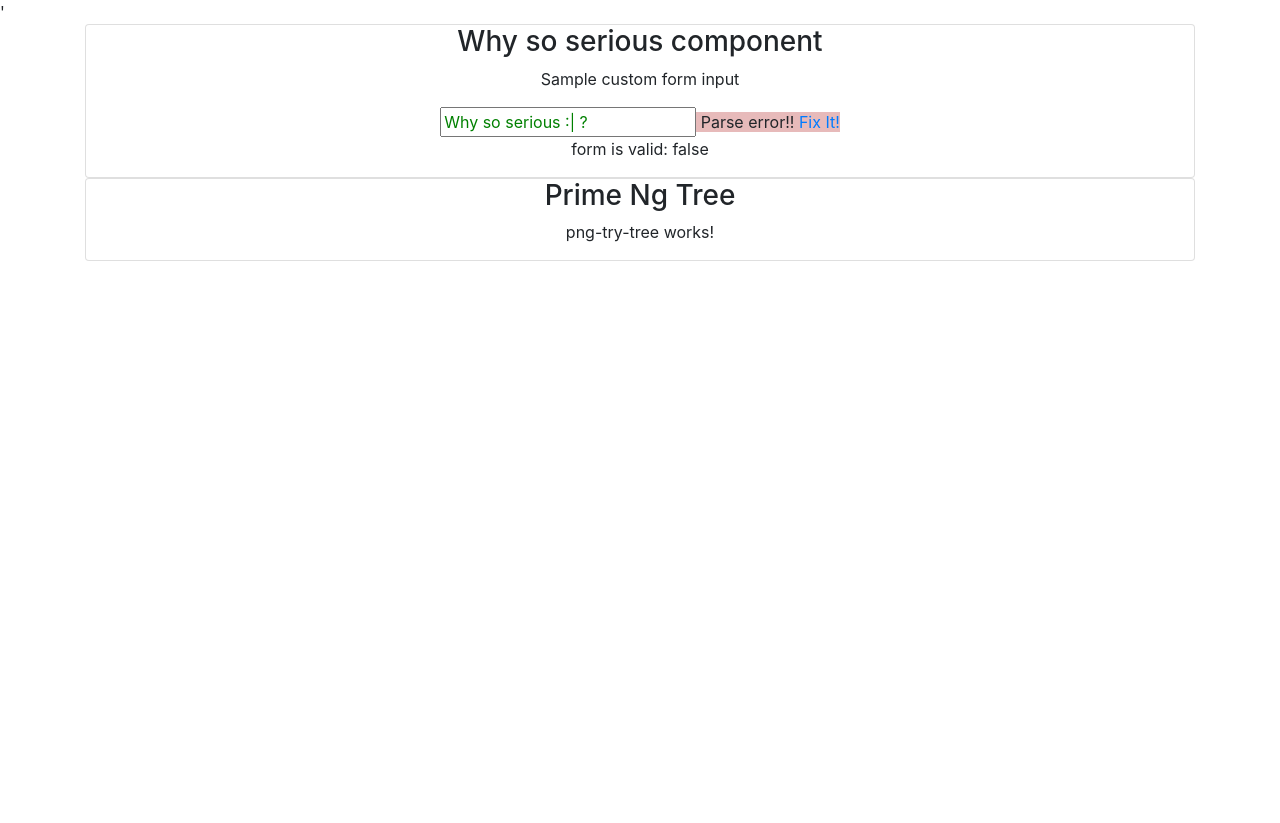
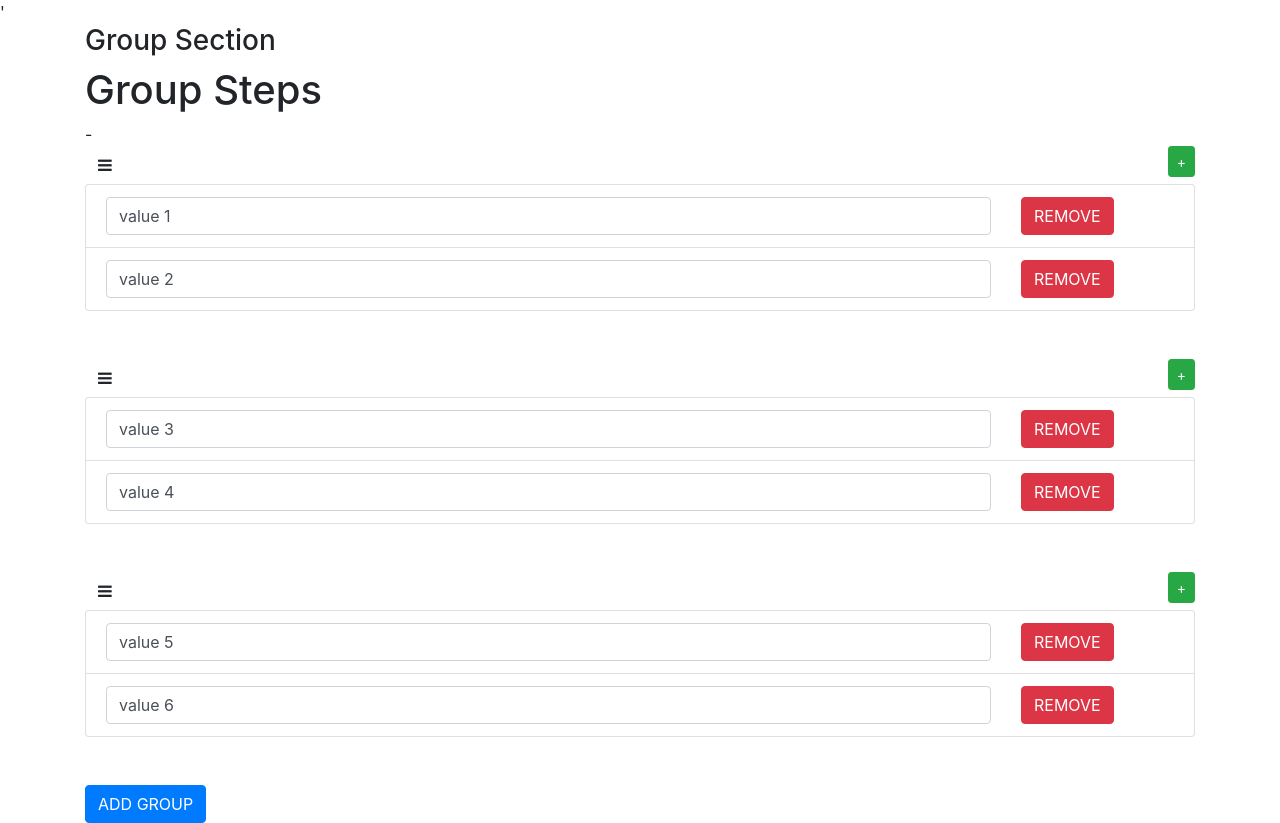
Before and after one commit to saratonite/ng-play, an Angular app: page / in a window 1280 px wide. Before the commit the page ends 800 px from the top, so only its background shows below. Built offline with nearby package versions, Linux system fonts and the light colour scheme; what primeng would draw is missing.

Commit message:
Grup structured  drag and drop component

```diff
--- a/src/app/app-routing.module.ts
+++ b/src/app/app-routing.module.ts
@@ -1,10 +1,8 @@
 import { NgModule } from '@angular/core';
 import { Routes, RouterModule } from '@angular/router';
 
-import { HomeComponent } from './home/home.component';
 
 const routes: Routes = [
-  { 'path':'/', component:HomeComponent}
 
 ];
 
--- a/src/app/app.component.html
+++ b/src/app/app.component.html
@@ -2,7 +2,7 @@
 
 <div class="container">
 
-  <section class="card text-center">
+  <!-- <section class="card text-center">
     <h3>Why so serious component </h3>
     <p>Sample custom form input</p>
     <form #form="ngForm">
@@ -16,6 +16,11 @@
 
     <h3>Prime Ng Tree</h3>
     <app-png-try-tree></app-png-try-tree>
+  </section> -->
+
+  <section>
+    <h3>Group Section</h3>
+    <app-group-steps></app-group-steps>
   </section>
 
 
--- /dev/null
+++ b/src/app/group-steps/group-steps.component.html
@@ -0,0 +1,39 @@
+<div>
+  <h1>Group Steps</h1>
+-
+  <div *ngIf="groupSteps && groupSteps.length">
+    <!--Render groups  -->
+      <div class="group" *ngFor="let group of groupSteps;let i=index">
+        <div class="btn" pDraggable="true" (onDragStart)="dragStart($event,group,false)"><i class="fa fa-bars"   aria-hidden="true"></i></div>
+         <button class="btn btn-success btn-sm pull-right" (click)="groupAddStep($event,group)">+</button>
+        <ul class="list-group" pDroppable="true" >
+
+          <li  class="list-group-item" *ngFor="let step of group.steps; let j=index;"
+              pDroppable="true"
+              (onDrop)="onDrop($event,group,step)"
+
+
+            >
+              <div class="row"
+               pDraggable="true"
+               (onDragStart)="dragStart($event,group,step)"
+
+               (onDragEnd)="dragEnd($event,group,step)"
+              >
+                  <div class="col-md-10">
+                    <input type="text" id="step_{{i}}_{{j}}" name="step_{{i}}_{{j}}" [(ngModel)]="groupSteps[i].steps[j].name" class="form-control" />
+                  </div>
+                  <div class="col-md-2">
+                      <button class="btn btn-danger" (click)="groupRemoveStep($event,group,step)">REMOVE</button>
+                  </div>
+              </div>
+
+
+          </li>
+        </ul>
+        <br/><br/>
+      </div>
+
+  </div>
+    <button class="btn btn-primary" (click)="addGroup($event)">ADD GROUP</button>
+</div>
--- /dev/null
+++ b/src/app/group-steps/group-steps.component.ts
@@ -0,0 +1,205 @@
+import { Component, OnInit } from '@angular/core';
+
+//import { GroupStep } from '../models/group-step.model';
+
+
+@Component({
+  selector: 'app-group-steps',
+  templateUrl: './group-steps.component.html',
+  styleUrls: ['./group-steps.component.css']
+})
+export class GroupStepsComponent implements OnInit {
+
+  public groupSteps: any[];
+
+  private dragedStep:any = null;
+  private dragGroup: any = null;
+
+  constructor() { }
+
+
+
+  ngOnInit() {
+    // this.groupSteps = [
+    //   {steps:[1,2,3]},
+    //   {steps:[4,5,6]},
+    //   {steps:[7,8]}
+    // ]
+    this.groupSteps = [
+
+      {steps : [{name:'value 1'},{name:'value 2'}]},
+      {steps : [{name:'value 3'},{name:'value 4'}]},
+      {steps : [{name:'value 5'},{name:'value 6'}]}
+    ]
+  }
+
+  // https://github.com/angular/angular/issues/4402
+
+  customTrackBy(index: number, obj: any): any {
+    return index;
+  }
+
+  addGroup($e) {
+
+    this.groupSteps.push({steps : [{name:''}]});
+
+  }
+
+  /**
+   *
+   * @param  Dom Event
+   * @param group
+   */
+  groupAddStep ($e,group) {
+
+    console.log('Group add step ', group);
+
+    let groupIdx = this.groupSteps.indexOf(group)
+
+    if( groupIdx > -1 ) {
+
+      console.log(this.groupSteps[groupIdx].steps.push({name:''}));
+
+      //this.groupSteps[groupIdx].setps.push('new')
+    }
+
+  }
+
+  groupRemoveStep($event, group, step) {
+
+    console.log(group,step);
+
+    let groupIdx = this.groupSteps.indexOf(group)
+
+    if( groupIdx > -1 ) {
+
+      let stepIdx =  this.groupSteps[groupIdx].steps.indexOf(step);
+
+      if(stepIdx > -1 ) {
+
+        this.groupSteps[groupIdx].steps.splice(stepIdx,1);
+      }
+
+      //this.groupSteps[groupIdx].setps.push('new')
+    }
+
+  }
+
+  // Drag and drop functionalty
+  dragStart ($e, group,step) {
+
+    console.log('Event:dragStart ',group);
+    console.log('Event:dragStart step ',step);
+    this.dragGroup = group;
+
+    this.dragedStep = step;
+
+
+
+  }
+
+  dragEnd($e) {
+
+
+  }
+
+  onDrop($event,group,step) {
+
+    let dragedGroupIndex = this.groupSteps.indexOf(this.dragGroup);
+    let dropGroupIndex = this.groupSteps.indexOf(group);
+
+    if(!this.dragedStep) {
+
+      // Group Drop
+      console.log('Group Drag', dragedGroupIndex)
+      console.log('Group Drop', dropGroupIndex)
+
+      if(dragedGroupIndex > dropGroupIndex ) {
+        console.log('CASE 1');
+
+        for( let i = (dragedGroupIndex -1) ; i >= dropGroupIndex   ; i--) {
+            this.groupSteps[i+1] = this.groupSteps[i];
+          }
+      }
+      else {
+
+        console.log('CASE 2')
+
+        for( let i = (dragedGroupIndex + 1) ; i <= dropGroupIndex   ; i++) {
+            this.groupSteps[i-1] = this.groupSteps[i];
+          }
+      }
+
+      this.groupSteps[dropGroupIndex] = this.dragGroup;
+
+
+      return ;
+
+    }
+
+
+
+
+
+     let steps = this.groupSteps[dragedGroupIndex].steps;
+
+     let draggedStepIndex = steps.indexOf(this.dragedStep);
+
+    if(dragedGroupIndex === dropGroupIndex && dropGroupIndex > -1) {
+      // If drag inside same group
+
+        let droppedStepIndex = steps.indexOf(step);
+
+
+        if ( draggedStepIndex > droppedStepIndex ) {
+
+          for( let i = (draggedStepIndex -1) ; i >= droppedStepIndex   ; i--) {
+            steps[i + 1] = steps[i];
+          }
+
+
+
+        }
+      else if  ( draggedStepIndex < droppedStepIndex ){
+
+        for( let i = (draggedStepIndex +1 ) ; i <= droppedStepIndex   ; i++) {
+            steps[i - 1] = steps[i];
+          }
+      }
+
+      this.groupSteps[dragedGroupIndex].steps[droppedStepIndex] = this.dragedStep;
+
+    }
+
+    else {
+
+      //  diffrent group
+      console.log('Diffrent group ');
+
+      console.log(this.groupSteps[dragedGroupIndex].steps.splice(draggedStepIndex,1));
+
+      //this.groupSteps[dropGroupIndex].steps.push(this.dragedStep);
+
+
+
+      let droppedStepIndex = this.groupSteps[dropGroupIndex].steps.indexOf(step);
+
+      console.log('Droped step index '+droppedStepIndex,' Len'+ this.groupSteps[dropGroupIndex].steps.length);
+
+      for(let i = this.groupSteps[dropGroupIndex].steps.length-1; i >= droppedStepIndex ; i--) {
+
+        console.log('** ',i);
+
+        this.groupSteps[dropGroupIndex].steps[i +1 ] = this.groupSteps[dropGroupIndex].steps[i]
+
+      }
+
+     this.groupSteps[dropGroupIndex].steps[droppedStepIndex] = this.dragedStep;
+
+
+    }
+
+
+  }
+
+}
--- /dev/null
+++ b/src/app/models/group-step.model.ts
@@ -0,0 +1,5 @@
+import { Step } from './step.model'
+export class GroupStep {
+    id:number;
+    steps: Step[];
+}
--- /dev/null
+++ b/src/app/models/step.model.ts
@@ -0,0 +1,5 @@
+export class Step {
+
+    id:number;
+    name:string;
+}
```
Also changed, not shown: src/app/app.module.ts (+6 -3 lines), src/app/group-steps/group-steps.component.css (added), 1 other file (tests, documents, lock files or other folders).
